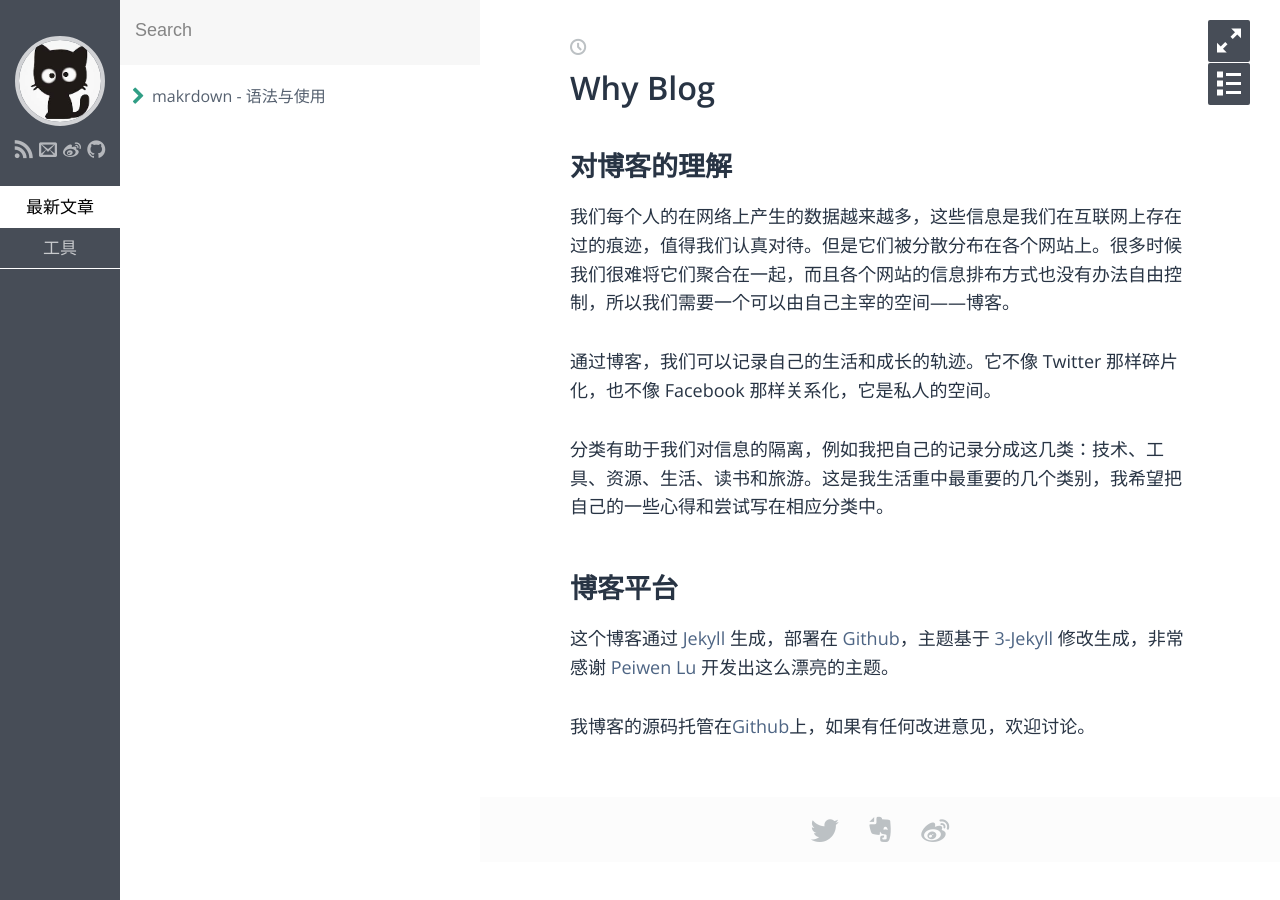
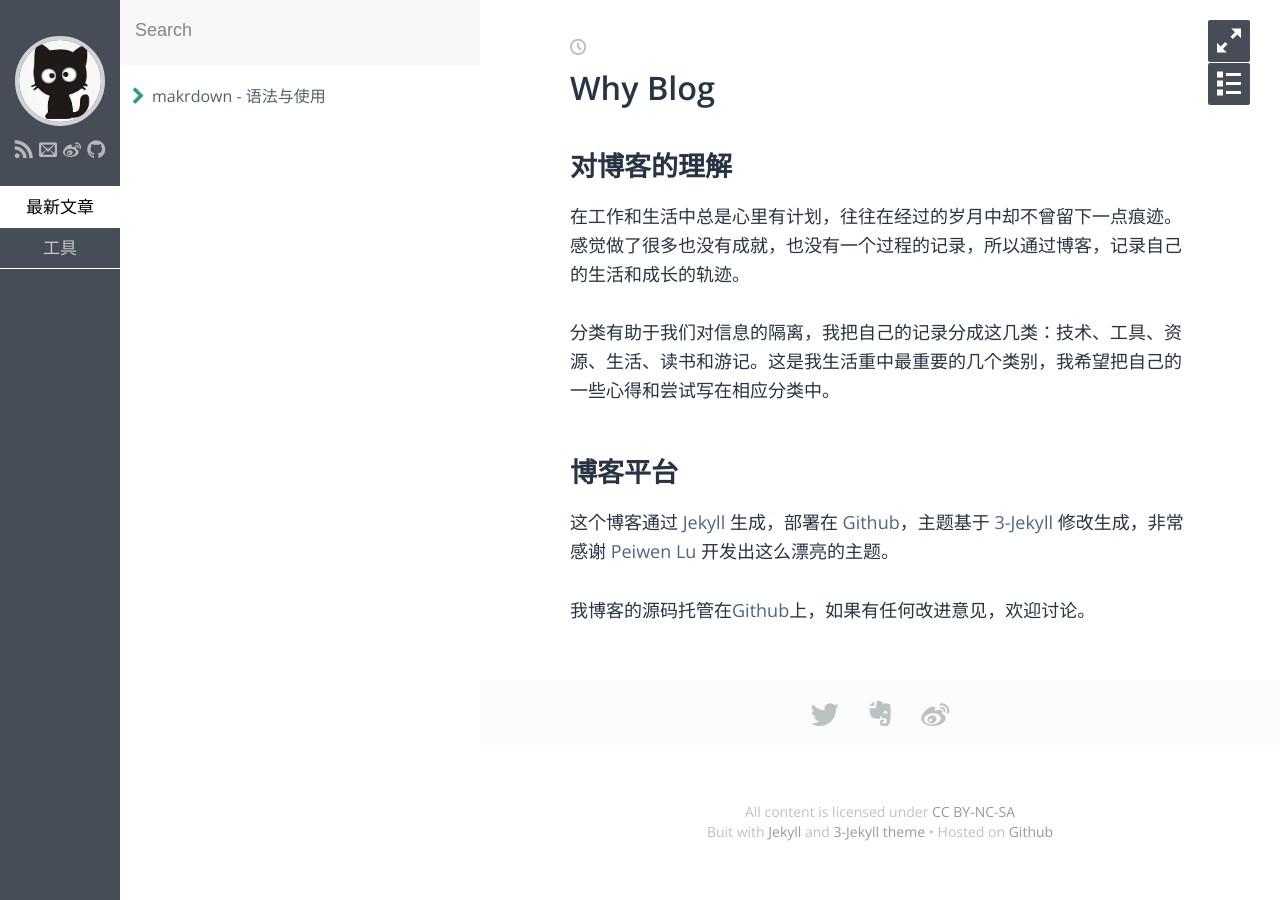
Before and after one commit to RayleBool/RayleBool.github.io, a Jekyll site: the page built from index.md, in a window 1280 px wide. Built offline with Jekyll 4.4.1, drawn with Linux system fonts in a browser that asks for light colours; some web fonts are replaced.

Commit message:
update index

```diff
--- a/_includes/social.html
+++ b/_includes/social.html
@@ -1,7 +1,7 @@
 <!-- Generate icon by yourself https://icomoon.io/app/#/select -->
-{% if site.twitter %}
+<!-- {% if site.twitter %}
   <a href="https://twitter.com/{{ site.twitter }}" class="sidebar-social-icon twitter" target="_blank"></a>
-{% endif %}
+{% endif %} -->
 
 {% if site.weibo %}
   <a href="http://www.weibo.com/{{ site.weibo }}" class="sidebar-social-icon weibo" target="_blank"></a>
@@ -11,10 +11,10 @@
   <a href="https://github.com/{{ site.github }}" class="sidebar-social-icon github" target="_blank"></a>
 {% endif %}
 
-{% if site.linkedin %}
+<!-- {% if site.linkedin %}
   <a href="https://www.linkedin.com/in/{{ site.linkedin }}" class="sidebar-social-icon linkedin" target="_blank"></a>
 {% endif %}
 
 {% if site.instagram %}
   <a href="https://www.instagram.com/{{ site.instagram }}" class="sidebar-social-icon instagram" target="_blank"></a>
-{% endif %}
+{% endif %} -->
--- a/index.md
+++ b/index.md
@@ -5,11 +5,9 @@
 
 ## 对博客的理解
 
-我们每个人的在网络上产生的数据越来越多，这些信息是我们在互联网上存在过的痕迹，值得我们认真对待。但是它们被分散分布在各个网站上。很多时候我们很难将它们聚合在一起，而且各个网站的信息排布方式也没有办法自由控制，所以我们需要一个可以由自己主宰的空间——博客。
+在工作和生活中总是心里有计划，往往在经过的岁月中却不曾留下一点痕迹。感觉做了很多也没有成就，也没有一个过程的记录，所以通过博客，记录自己的生活和成长的轨迹。
 
-通过博客，我们可以记录自己的生活和成长的轨迹。它不像 Twitter 那样碎片化，也不像 Facebook 那样关系化，它是私人的空间。
-
-分类有助于我们对信息的隔离，例如我把自己的记录分成这几类：技术、工具、资源、生活、读书和旅游。这是我生活重中最重要的几个类别，我希望把自己的一些心得和尝试写在相应分类中。
+分类有助于我们对信息的隔离，我把自己的记录分成这几类：技术、工具、资源、生活、读书和游记。这是我生活重中最重要的几个类别，我希望把自己的一些心得和尝试写在相应分类中。
 
 ## 博客平台
 
```
Also changed, not shown: _posts/tool/2017-3-30-markdown-use.md (+0 -2 lines).
